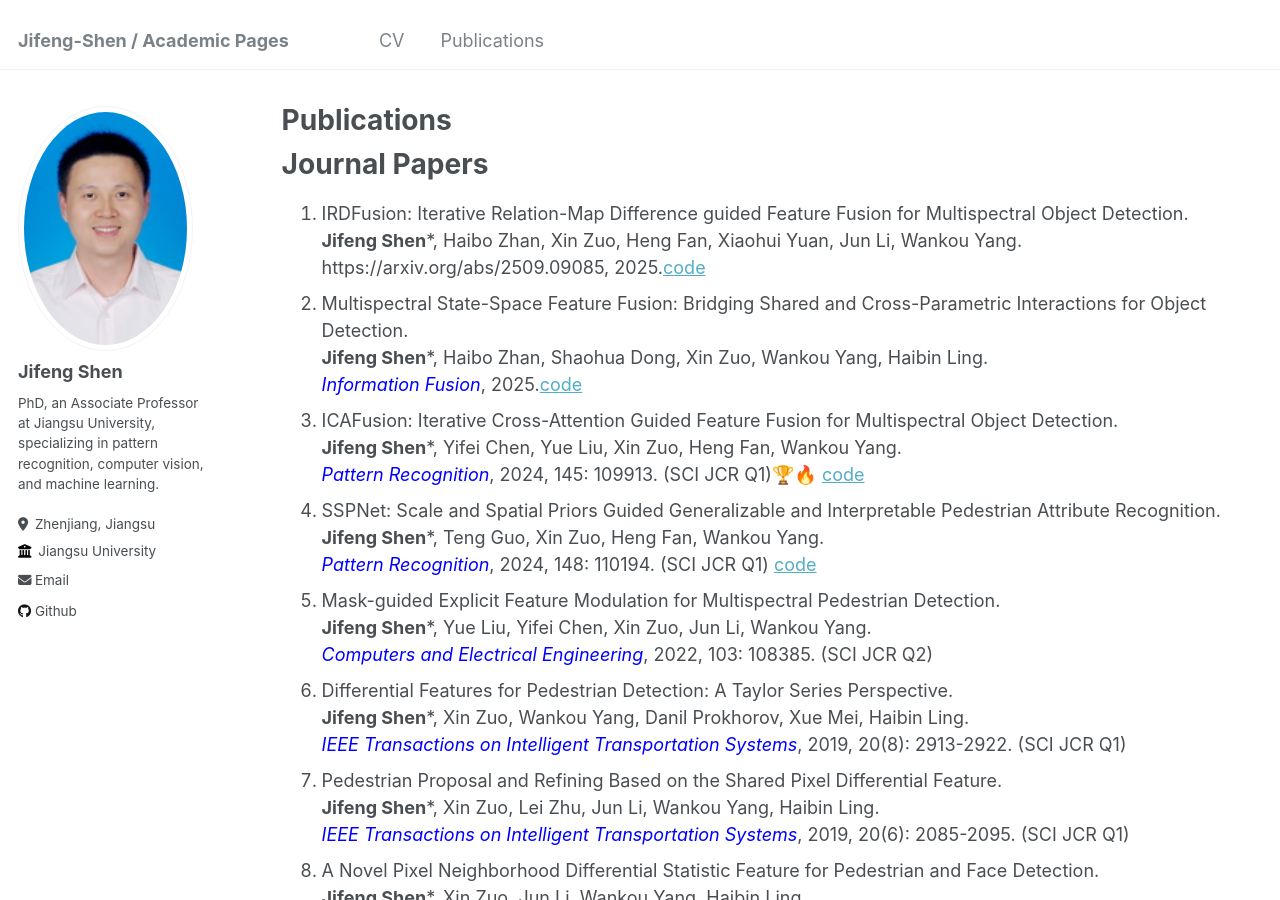
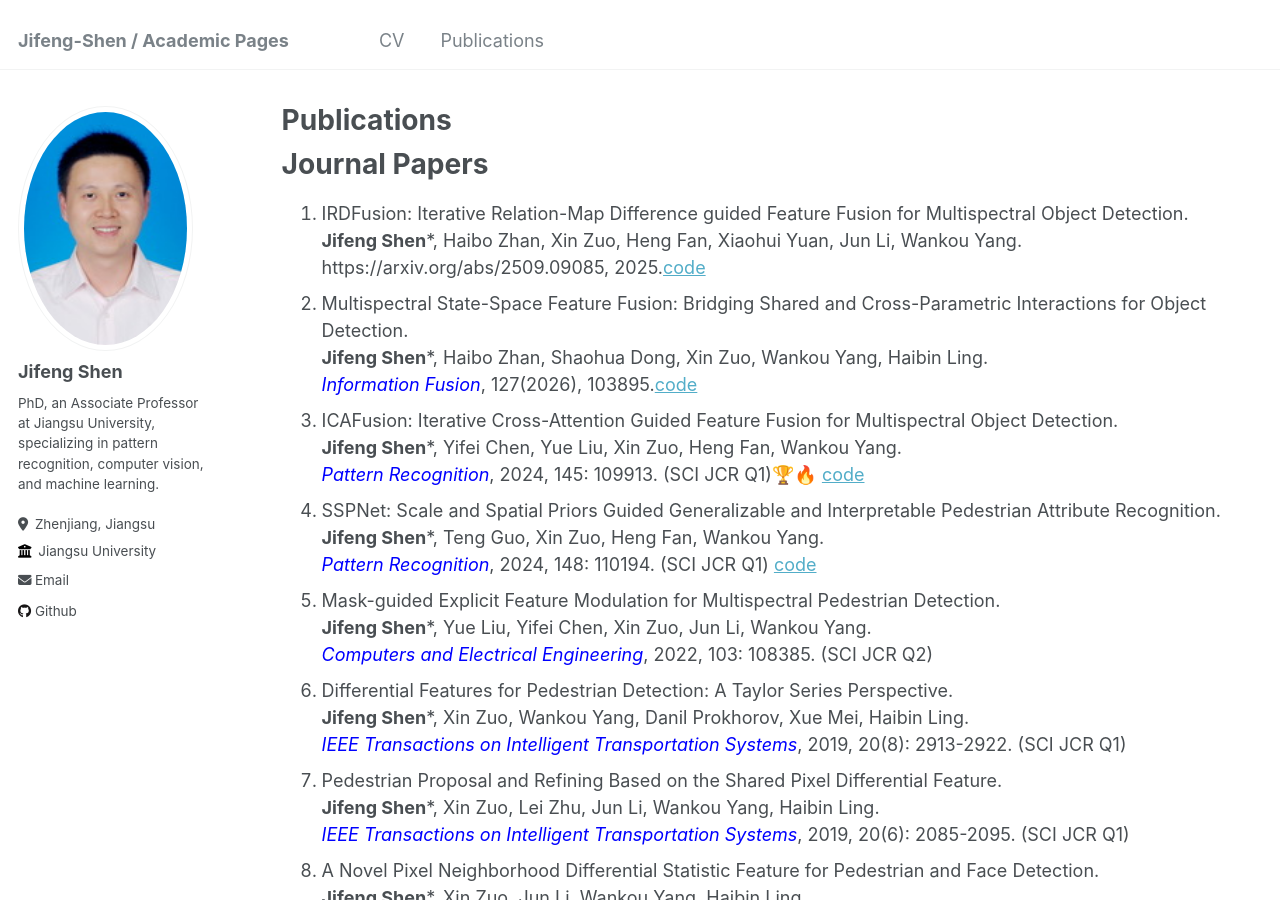
Before and after one commit to jifeng-shen/jifeng-shen.github.io, a Jekyll site: the page built from _pages/publications.md, in a window 1280 px wide and 900 px high. Built offline with Jekyll 4.4.1, drawn with Linux system fonts in a browser that asks for light colours.

Commit message:
Update publications.md

```diff
--- a/_pages/publications.md
+++ b/_pages/publications.md
@@ -12,7 +12,7 @@ author_profile: true
    https://arxiv.org/abs/2509.09085, 2025.[code](https://github.com/61s61min/IRDFusion)
 2. Multispectral State-Space Feature Fusion: Bridging Shared and Cross-Parametric Interactions for Object Detection.
    **Jifeng Shen**\*, Haibo Zhan, Shaohua Dong, Xin Zuo, Wankou Yang, Haibin Ling.
-   *<font color="blue">Information Fusion</font>*, 2025.[code](https://github.com/61s61min/MS2Fusion)
+   *<font color="blue">Information Fusion</font>*, 127(2026), 103895.[code](https://github.com/61s61min/MS2Fusion)
 3. ICAFusion: Iterative Cross-Attention Guided Feature Fusion for Multispectral Object Detection.
    **Jifeng Shen**\*, Yifei Chen, Yue Liu, Xin Zuo, Heng Fan, Wankou Yang.
    *<font color="blue">Pattern Recognition</font>*, 2024, 145: 109913. (SCI JCR Q1)🏆🔥 [code](https://github.com/chanchanchan97/ICAFusion)
```
